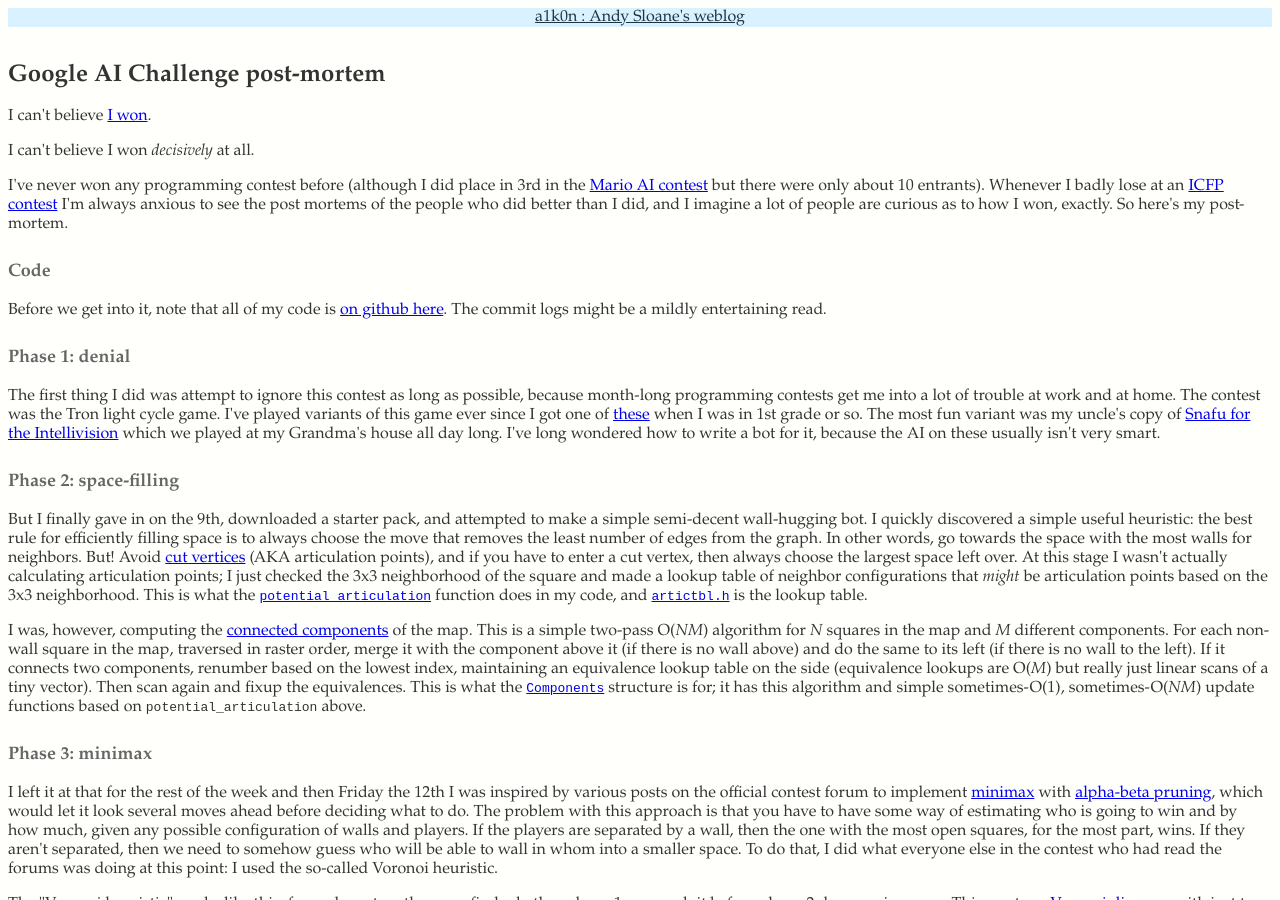
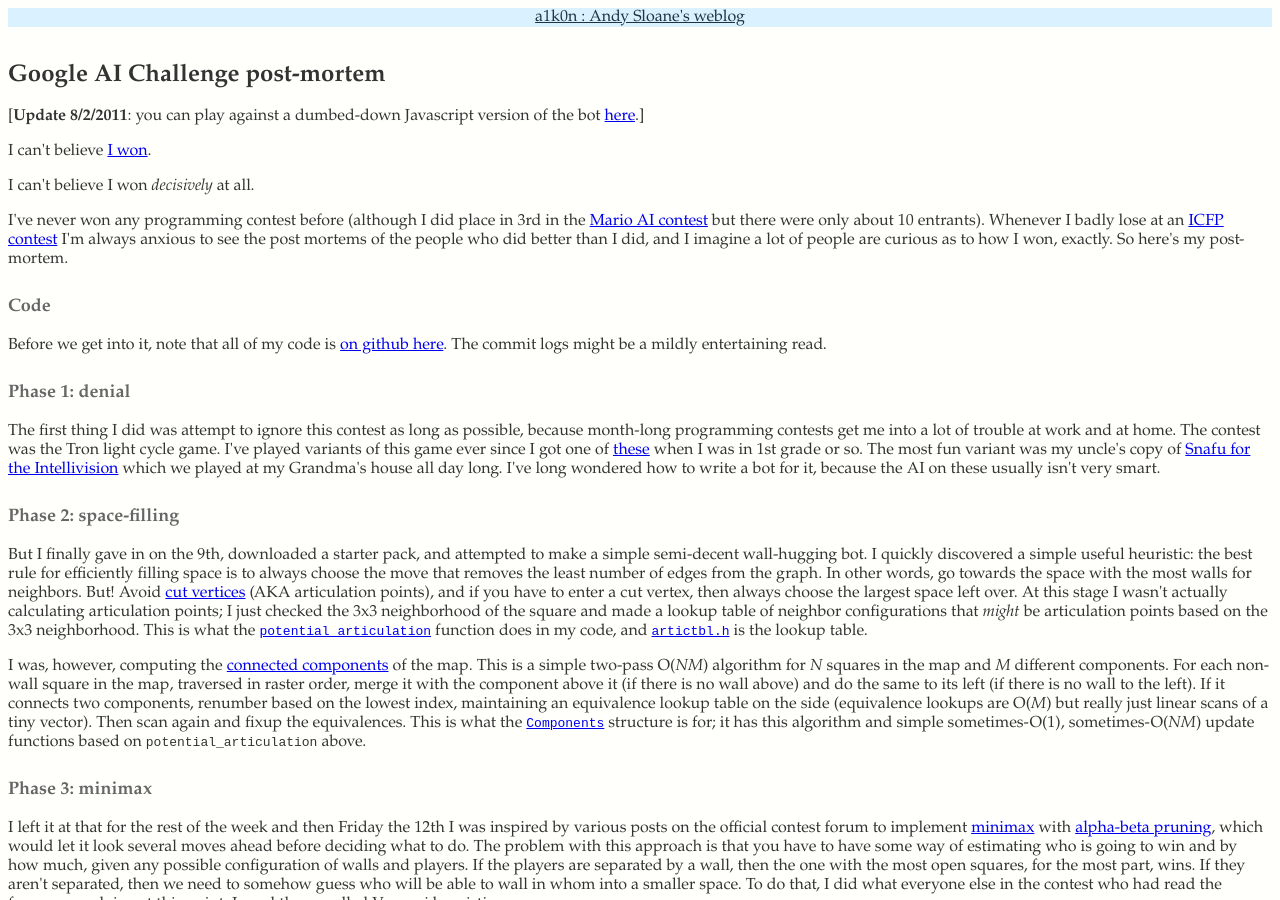
Before and after one commit to a1k0n/a1k0n.github.io, a Jekyll site: the page built from _posts/2010-03-04-google-ai-postmortem.html, in a window 1280 px wide and 900 px high. Built offline with Jekyll 4.4.1, drawn with Linux system fonts in a browser that asks for light colours; Markdown is read by kramdown in place of the engine named in the settings; comment, search, counter and statistics services are not loaded.

Commit message:
Added link to playable tron game from google AI postmortem, which hit the HN frontpage again for some reason

```diff
--- a/_posts/2010-03-04-google-ai-postmortem.html
+++ b/_posts/2010-03-04-google-ai-postmortem.html
@@ -2,6 +2,7 @@
 layout: post
 title: Google AI Challenge post-mortem
 ---
+<p>[<b>Update 8/2/2011</b>: you can play against a dumbed-down Javascript version of the bot <a href="/code/tron.html">here</a>.]</p>
 <p />I can't believe <a
   href="http://csclub.uwaterloo.ca/contest/rankings.php">I won</a>.
 
```
